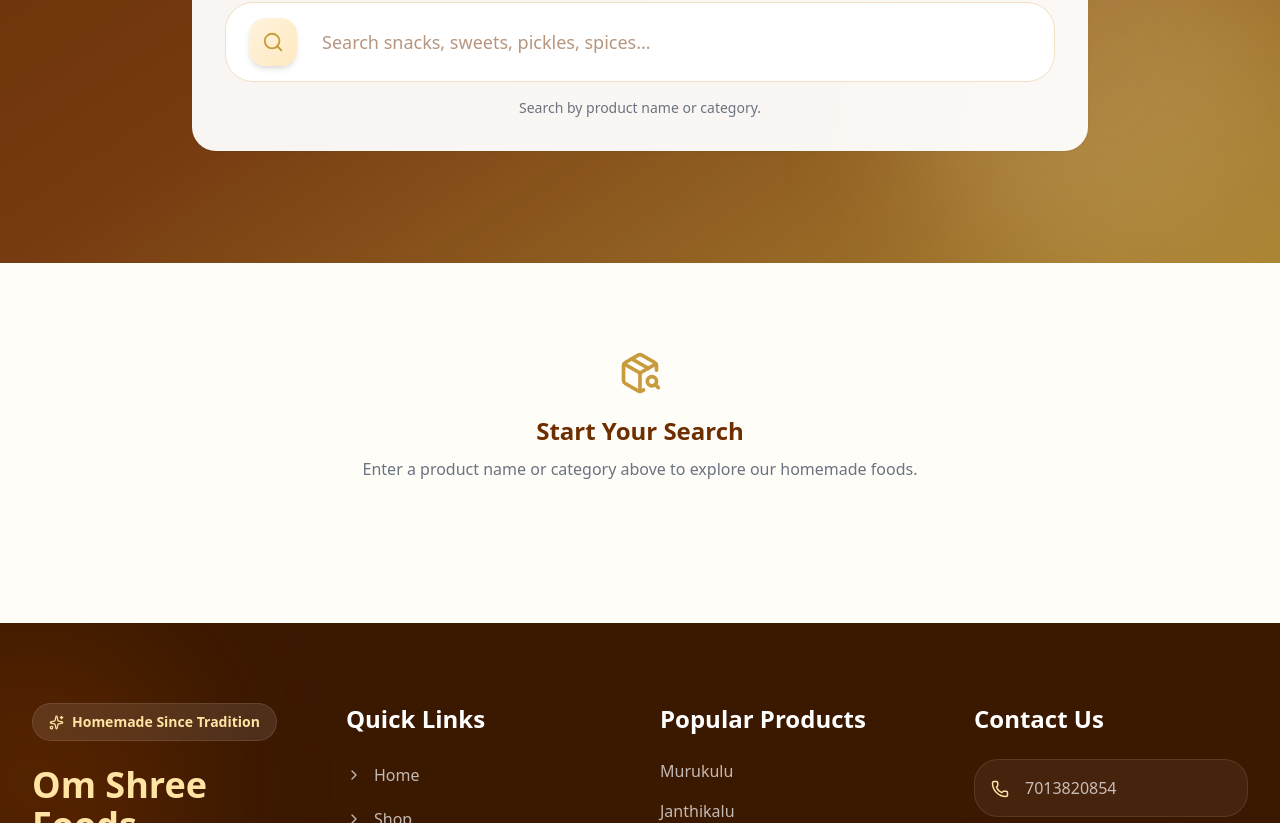
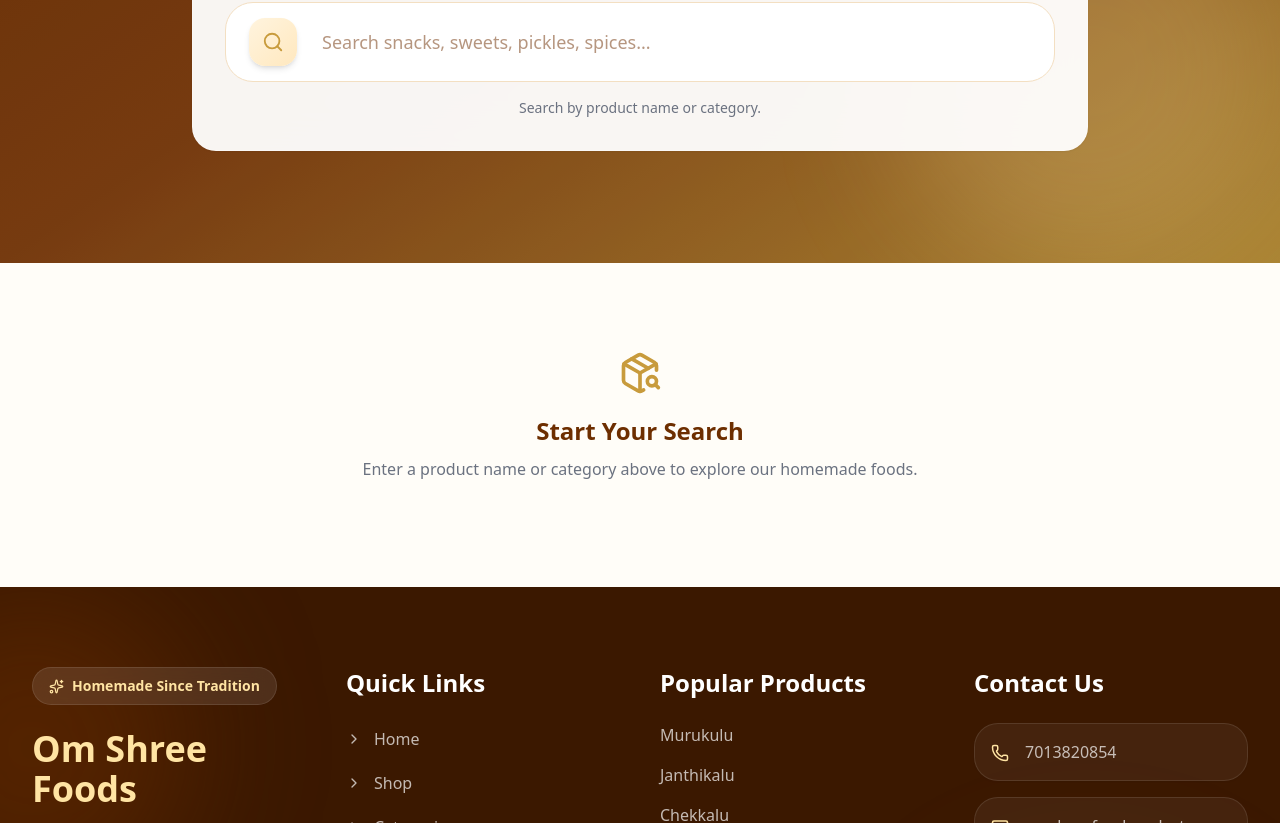
Before and after one commit to vsatyashivasiddharth-cloud/omshreefoodsandcateringservices, a Next.js app: page /search in a window 1280 px wide. Shown: the part 609-1432 px from the top of the page. Built offline with nearby package versions, Linux system fonts and the light colour scheme.

Commit message:
Reduce empty space on search page

```diff
--- a/components/search/SearchContent.tsx
+++ b/components/search/SearchContent.tsx
@@ -174,7 +174,7 @@ export default function SearchContent() {
 
       {/* Results section */}
 
-      <section className="min-h-[45vh] bg-[#FFFDF8] pb-24 pt-10 sm:pt-12">
+      <section className="bg-[#FFFDF8] pb-16 pt-10 sm:pt-12">
         <Container>
           {/* Initial message */}
 
```
